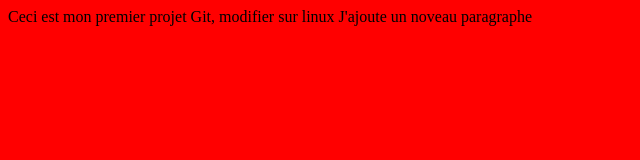
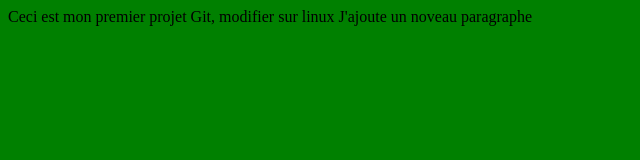
Before and after one commit to enloja/web1, a plain HTML site: page index.html in a window 1280 px wide. Shown: the whole page, without its empty margins (0-640 px from the left). Drawn offline with Linux system fonts and the light colour scheme.

Commit message:
sur tache1 changement couleur a vert

```diff
--- a/style.css
+++ b/style.css
@@ -1,8 +1,5 @@
 body {
 
-background-color : red;
-<<<<<<< HEAD
-=======
+background-color : green;
 color:black;
->>>>>>> 4492c6826a9aa47e3af9dacf5bac1585bd87c0ad
 }
```
Also changed, not shown: 1 other file.
